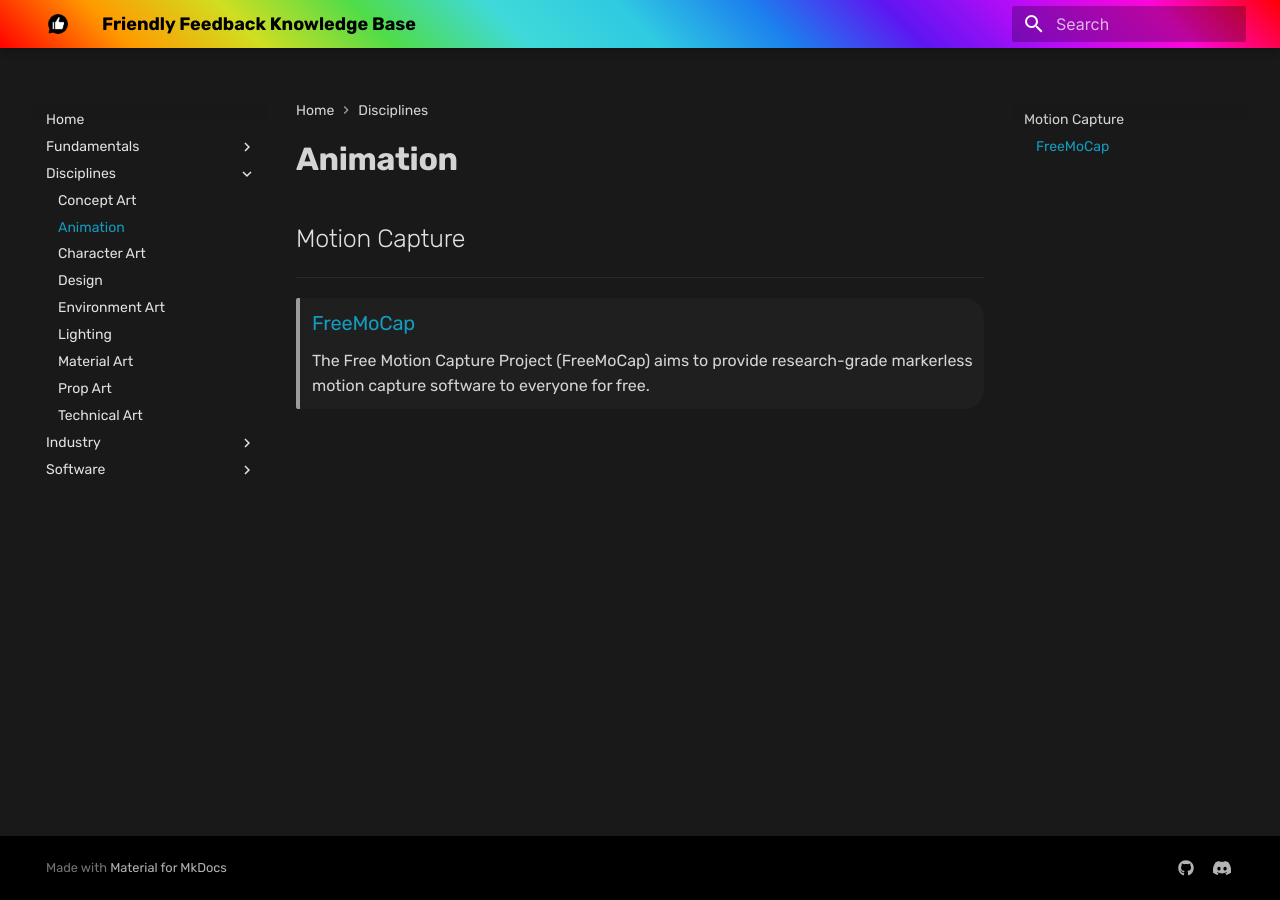
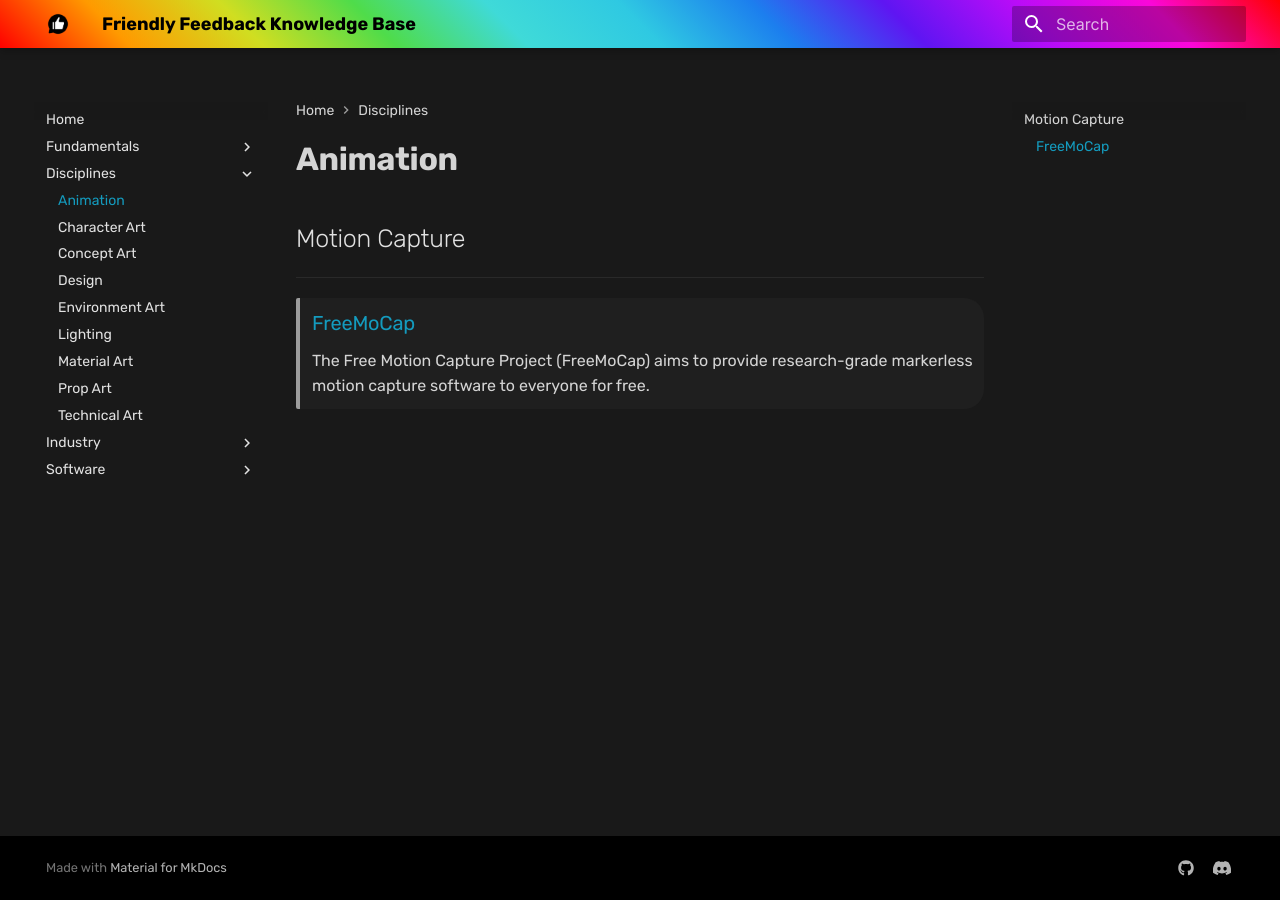
Before and after one commit to Zalek4/Friendly-Feedback-Knowledge-Base, an MkDocs documentation site: the page built from docs/disciplines/animation.md, in a window 1280 px wide. Built offline with MkDocs 1.6.1 and Material for MkDocs 9.7.7, drawn with Linux system fonts in a browser that asks for light colours; part of the change alters nothing that is shown.

```diff
--- a/mkdocs.yml
+++ b/mkdocs.yml
@@ -46,9 +46,9 @@ nav:
   - Art Fundamentals: fundamentals/art_fundamentals.md
   - Game Art Fundamentals: fundamentals/game_art_fundamentals.md
 - Disciplines:
-  - Concept Art: disciplines/concept_art.md
   - Animation: disciplines/animation.md
   - Character Art: disciplines/character_art.md
+  - Concept Art: disciplines/concept_art.md
   - Design: disciplines/design.md
   - Environment Art: disciplines/environment_art.md
   - Lighting: disciplines/lighting.md
@@ -58,9 +58,9 @@ nav:
 - Industry:
   - Jobs: industry/jobs.md
 - Software:
-  - Houdini: software/houdini.md
   - Blender: software/blender.md
   - Fusion 360: software/fusion_360.md
+  - Houdini: software/houdini.md
   - Marvelous Designer: software/marvelous_designer.md
   - Other: software/other.md
   - Substance 3D Designer: software/substance_3d_designer.md
```
